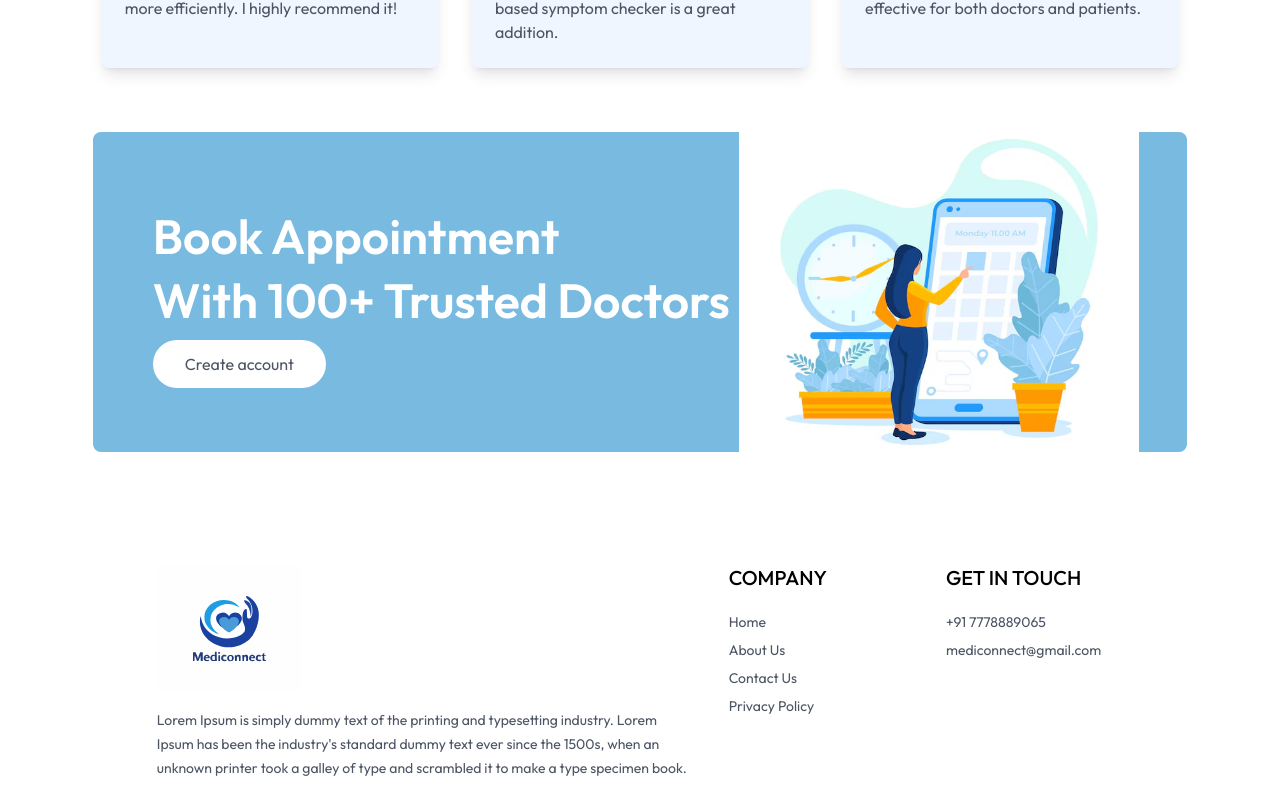
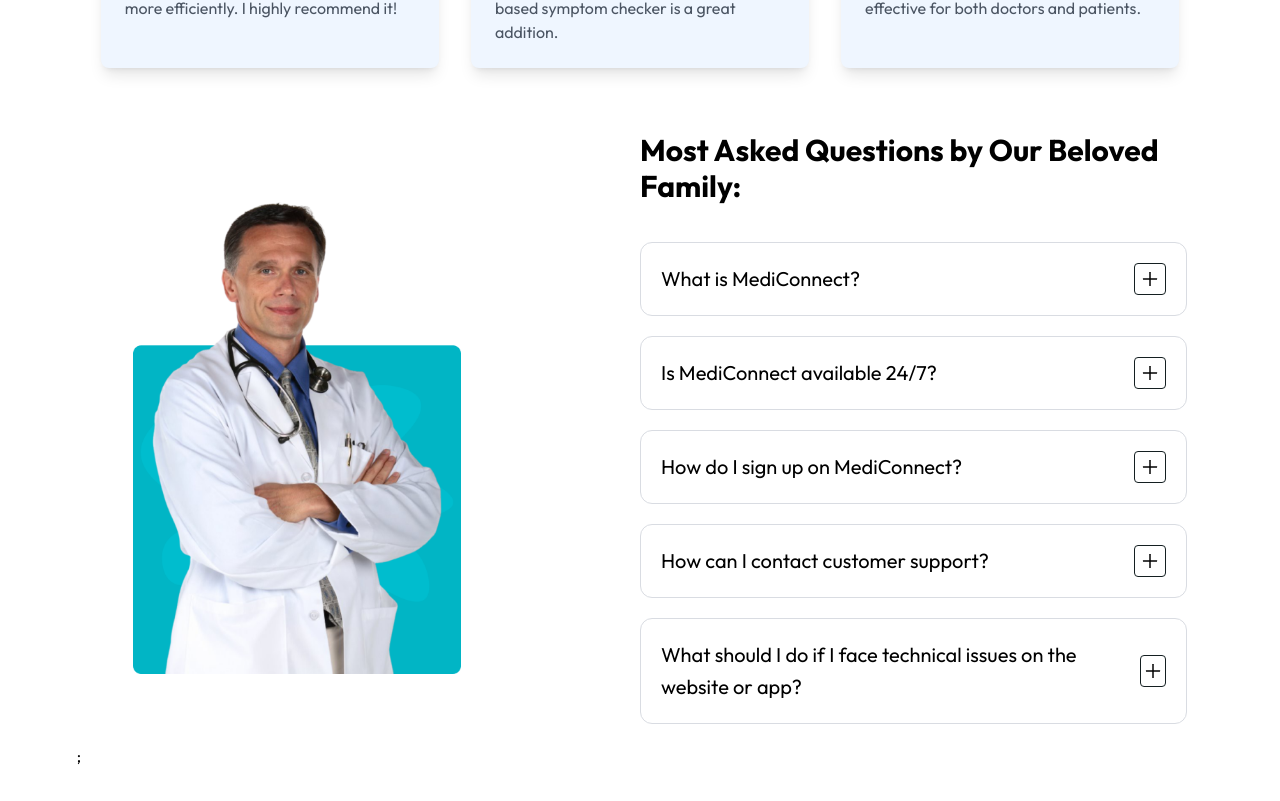
Before and after one commit to pinak22dhir/URA, a React (Vite) app in the folder mediconnectfrontend/frontend/: page / in a window 1280 px wide. Shown: the part 2779-3580 px from the top of the page. Built offline with nearby package versions, Linux system fonts and the light colour scheme.

Commit message:
Faq added

```diff
--- a/mediconnectfrontend/frontend/src/assets/data/faqs.js
+++ b/mediconnectfrontend/frontend/src/assets/data/faqs.js
@@ -1,27 +1,26 @@
 export const faqs = [
   {
-    question: "What is your medical care?",
+    question: "What is MediConnect?",
     content:
-      "One Medical was founded on a better model of care one designed around patients needs that provides a higher level of quality and service affordably. We do this through innovative design, excellent customer service, and the efficient use of technology.",
+      "MediConnect is an online platform that allows you to book appointments with certified doctors purchase medicines from the comfort of your home and it's freature helps to take the prompt actions .",
   },
   {
-    question: "What happens if I need to go a hospital?",
+    question: "Is MediConnect available 24/7?",
     content:
-      "One Medical was founded on a better model of care one designed around patients needs that provides a higher level of quality and service affordably. We do this through innovative design, excellent customer service, and the efficient use of technology.",
+      "Yes, you can browse doctors, book appointments, and order medicines online 24/7. However, doctor availability and delivery timings depend on specific schedules and locations.",
   },
   {
-    question: "What happens if I need to go a hospital?",
-    content:
-      "One Medical was founded on a better model of care one designed around patients needs that provides a higher level of quality and service affordably. We do this through innovative design, excellent customer service, and the efficient use of technology.",
+    question: "How do I sign up on MediConnect?",
+    content: "A: You can sign up using your email address, phone number, or social media accounts. Simply click on the  button and follow the instructions"
   },
   {
-    question: "Can I visit your medical office?",
+    question: "How can I contact customer support?",
     content:
-      "One Medical was founded on a better model of care one designed around patients needs that provides a higher level of quality and service affordably. We do this through innovative design, excellent customer service, and the efficient use of technology.",
+    "You can reach us via email, phone, or live chat. Visit the Contact Us page for more details."
   },
   {
-    question: "Does you provide urgent care?",
+    question: "What should I do if I face technical issues on the website or app?",
     content:
-      "One Medical was founded on a better model of care one designed around patients needs that provides a higher level of quality and service affordably. We do this through innovative design, excellent customer service, and the efficient use of technology.",
+    "If you encounter technical issues, contact our support team via email, phone, or live chat. We’ll resolve your issue as quickly as possible"
   },
 ];
--- /dev/null
+++ b/mediconnectfrontend/frontend/src/components/Faq.jsx
@@ -0,0 +1,31 @@
+import Faqlist from "../components/Faq/Faqlist";
+import faqimg from "../assets/faq-img.png";
+
+function Faq() {
+  return (
+    <div>
+      <section>
+        <div className="container mt-10 px-4 text-3xl ">
+          <div className="flex flex-col lg:flex-row items-center gap-[50px] lg:gap-0">
+            <div className="w-full lg:w-1/2 hidden lg:block">
+              <img
+                src={faqimg}
+                alt="FAQ"
+                className="w-3/5  h-3/5 object-cover ml-10"
+              />
+            </div>
+            <div className="w-full lg:w-1/2">
+              <h2 className="heading font-bold">
+                Most Asked Questions by Our Beloved Family:
+              </h2>
+              <Faqlist />
+            </div>
+          </div>
+        </div>
+      </section>
+      ;
+    </div>
+  );
+}
+
+export default Faq;
--- /dev/null
+++ b/mediconnectfrontend/frontend/src/components/Faq/Faqitem.jsx
@@ -0,0 +1,46 @@
+import React from "react";
+import { useState } from "react";
+import { AiOutlineMinus, AiOutlinePlus } from "react-icons/ai";
+
+const Faqitem = ({ item }) => {
+  const [isOpen, setIsOpen] = useState(false);
+
+  const toggleAccordion = () => {
+    setIsOpen(!isOpen);
+  };
+
+  return (
+    <div>
+      <div className="p-3 lg:p-5 rounded-[12px] border border-solid border-[#D9DCE2] mb-5 cursor-pointer">
+        <div
+          className="flex items-center justify-between gap-5"
+          onClick={toggleAccordion}
+        >
+          <h4 className="text-[14px] leading-7 lg:text-[20px] lg:leading-8 text-headingColor">
+            {item.question}
+          </h4>
+          <div
+            className={`${
+              isOpen ? "bg-primaryColor text-white" : "border-[#141F21]"
+            } w-7 h-7 lg:w-8 lg:h-8 border border-solid rounded flex items-center justify-center`}
+          >
+            {isOpen ? (
+              <AiOutlineMinus className="text-[16px] lg:text-[20px] font-black border-black bg-blue-300" />
+            ) : (
+              <AiOutlinePlus className="text-[16px] lg:text-[20px] font-black border-black" />
+            )}
+          </div>
+        </div>
+        {isOpen && (
+          <div className="mt-4">
+            <p className="text-[14px] leading-6 lg:text-[16px] lg:leading-7 font-[400] text-textColor">
+              {item.content}
+            </p>
+          </div>
+        )}
+      </div>
+    </div>
+  );
+};
+
+export default Faqitem;
--- /dev/null
+++ b/mediconnectfrontend/frontend/src/components/Faq/Faqlist.jsx
@@ -0,0 +1,14 @@
+import { faqs } from "../../assets/data/faqs";
+import FaqItem from "./Faqitem";
+
+export default function Faqlist() {
+  return (
+    <div>
+      <ul className="mt-[38px]">
+        {faqs.map((item, index) => (
+          <FaqItem item={item} key={index} />
+        ))}
+      </ul>
+    </div>
+  );
+}
--- a/mediconnectfrontend/frontend/src/pages/Home.jsx
+++ b/mediconnectfrontend/frontend/src/pages/Home.jsx
@@ -1,22 +1,24 @@
-import React from 'react'
-import Header from '../components/Header'
-import SpecialityMenu from '../components/SpecialityMenu'
-import TopDoctors from '../components/TopDoctors'
-import Banner from '../components/Banner'
-import Testimonials from '../components/Testimonials'
-import ShortServices from '../components/ShortService'
-
+import React from "react";
+import Header from "../components/Header";
+import SpecialityMenu from "../components/SpecialityMenu";
+import TopDoctors from "../components/TopDoctors";
+import Banner from "../components/Banner";
+import Testimonials from "../components/Testimonials";
+import ShortServices from "../components/ShortService";
+import Faq from "../components/Faq";
 const Home = () => {
   return (
     <div>
-      <Header/>
-      <SpecialityMenu/>
-      <ShortServices/>
-      <TopDoctors/>
-      <Testimonials/>
-      <Banner/>
+      <Header />
+      <SpecialityMenu />
+      <ShortServices />
+      <TopDoctors />
+      <Testimonials />
+      <Faq />
+
+      <Banner />
     </div>
-  )
-}
+  );
+};
 
-export default Home
+export default Home;
```
Also changed, not shown: mediconnectfrontend/frontend/src/assets/faq-img.png (added).
